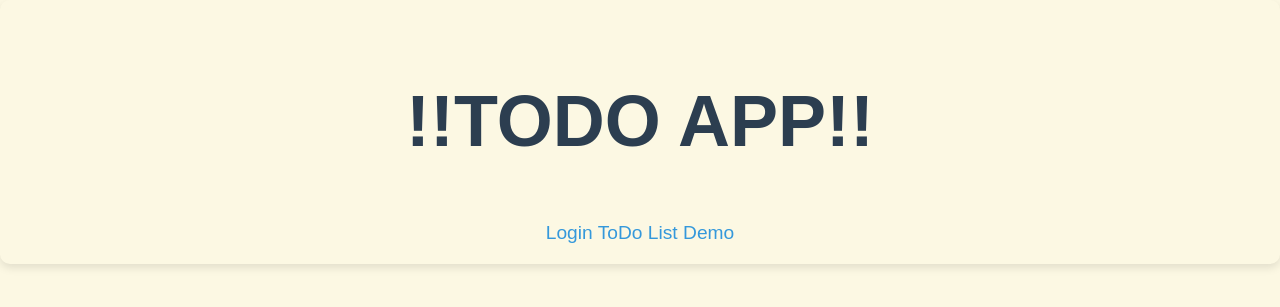
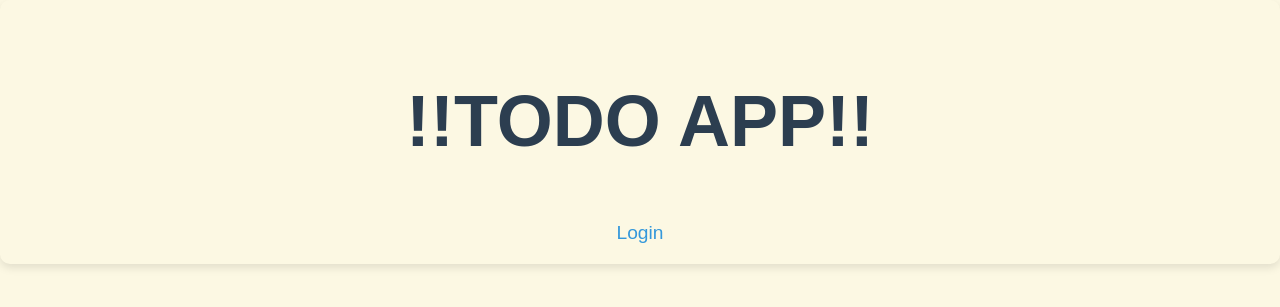
Before and after one commit to DePaul-CSC-394-401/mini-project-team-1, a Django app: page / in a window 1280 px wide. Shown: the top 307 px of the page. Run offline with Django 5.2, Linux system fonts and the light colour scheme.

Commit message:
removed demo button

```diff
--- a/templates/index.html
+++ b/templates/index.html
@@ -9,8 +9,6 @@
 <div class='loginlink'>
 <a href='userlogin'> Login</a>
 
-<!--creating this button so that I can test out the todo list page -->
-<a href='tasks'> ToDo List Demo</a>
 </div>
 </body>
 {% endblock %}
```
